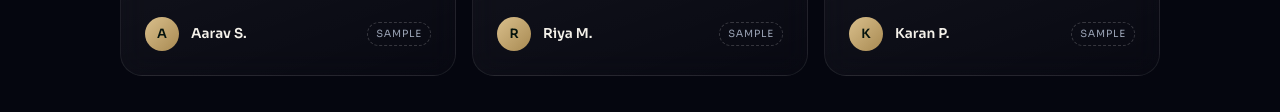
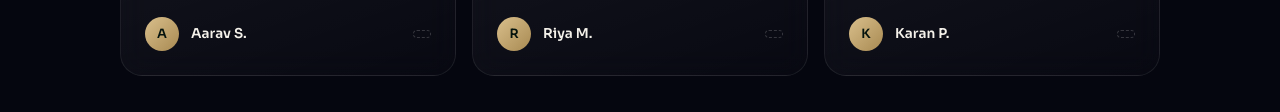
Before and after one commit to mannatpandat003/GM2DHRUV, a plain HTML site: page index.html in a window 1280 px wide. Shown: the part 852-964 px from the top of the page. Drawn offline with Linux system fonts and the light colour scheme.

Commit message:
Update index.html

```diff
--- a/index.html
+++ b/index.html
@@ -176,17 +176,17 @@ src="https://www.facebook.com/tr?id=1831900464892619&ev=PageView&noscript=1"
         <figure class="card">
           <div class="stars" aria-label="5 out of 5 stars">★★★★★</div>
           <blockquote>Updates are easy to follow and well organised. I like that the focus is on understanding the market.</blockquote>
-          <figcaption><span class="av" aria-hidden="true">A</span>Aarav S.<span class="tag">SAMPLE</span></figcaption>
+          <figcaption><span class="av" aria-hidden="true">A</span>Aarav S.<span class="tag"></span></figcaption>
         </figure>
         <figure class="card">
           <div class="stars" aria-label="4 out of 5 stars">★★★★☆</div>
           <blockquote>Short, clear posts that fit into a busy day. Good for keeping an eye on what is moving.</blockquote>
-          <figcaption><span class="av" aria-hidden="true">R</span>Riya M.<span class="tag">SAMPLE</span></figcaption>
+          <figcaption><span class="av" aria-hidden="true">R</span>Riya M.<span class="tag"></span></figcaption>
         </figure>
         <figure class="card">
           <div class="stars" aria-label="5 out of 5 stars">★★★★★</div>
           <blockquote>A tidy channel with no clutter. I use it as one of several sources for my own research.</blockquote>
-          <figcaption><span class="av" aria-hidden="true">K</span>Karan P.<span class="tag">SAMPLE</span></figcaption>
+          <figcaption><span class="av" aria-hidden="true">K</span>Karan P.<span class="tag"></span></figcaption>
         </figure>
       </div>
     </section>
```
